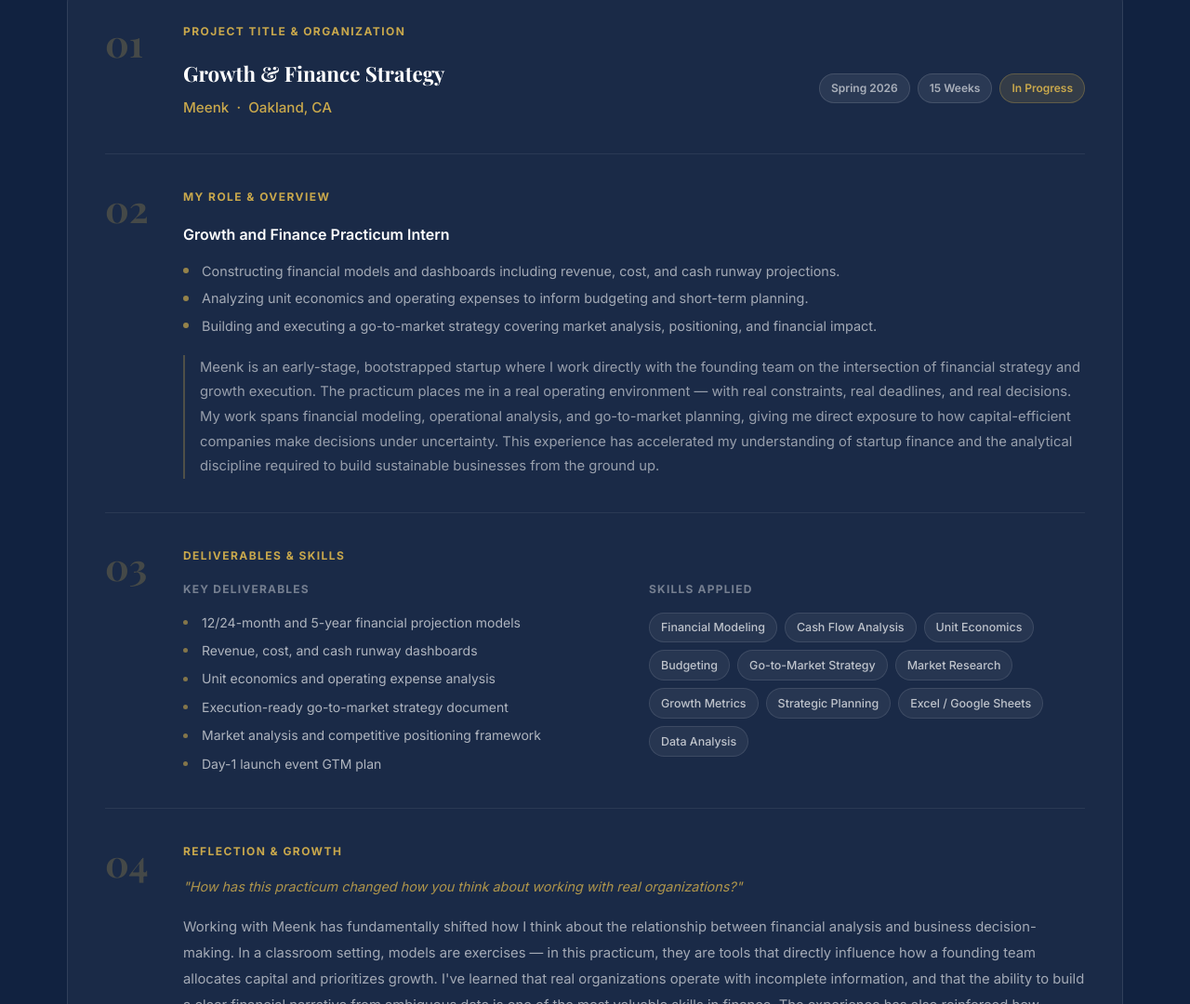
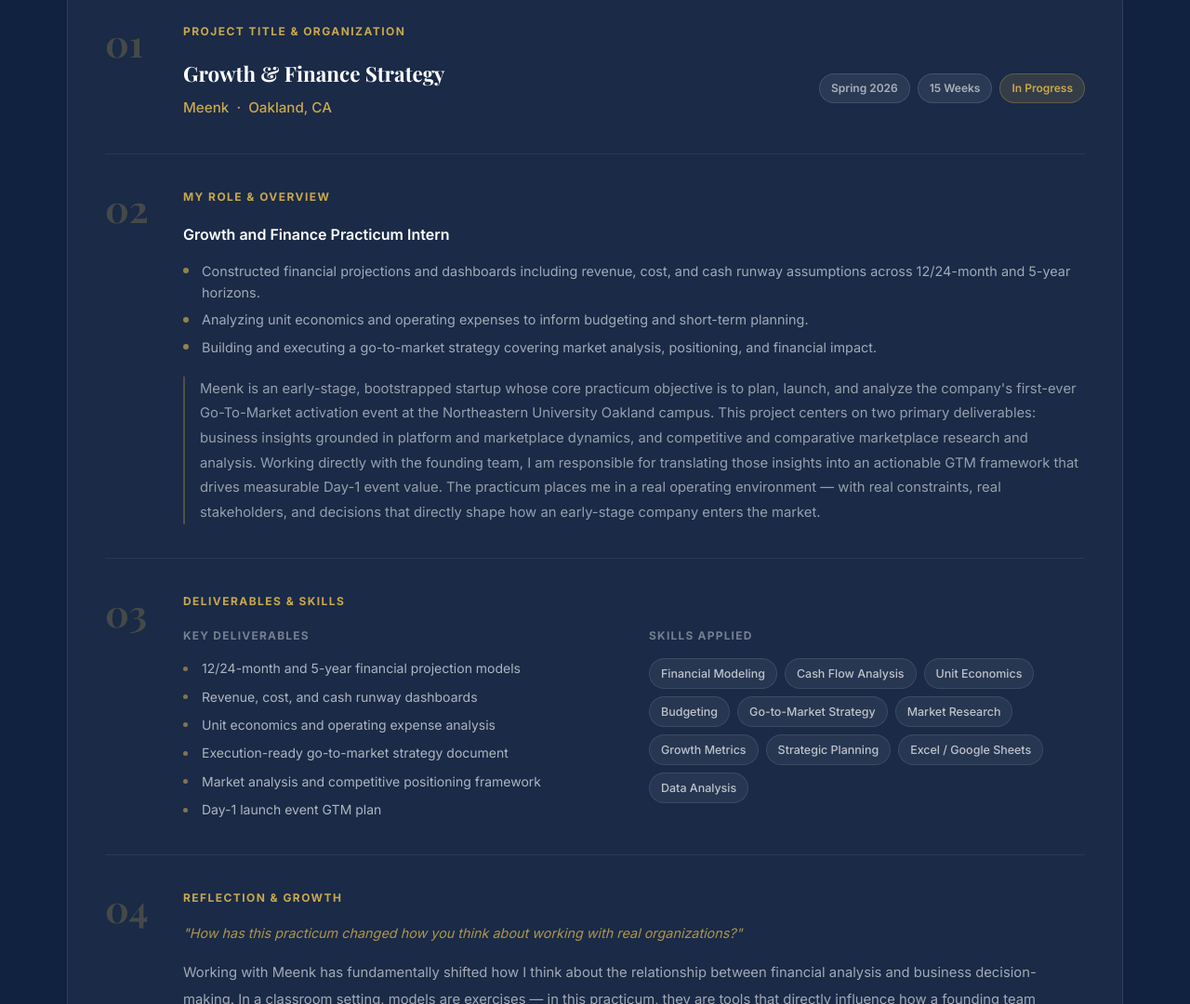
Before and after one commit to paullef010/PersonalWesbite, a plain HTML site: page index.html in a window 1280 px wide. Shown: the part 2316-3396 px from the top of the page at 93% size. Drawn offline with nearby package versions, Linux system fonts and the light colour scheme.

Commit message:
Update practicum section 02 bullet and project description

```diff
--- a/index.html
+++ b/index.html
@@ -176,11 +176,11 @@
             <h3>My Role &amp; Overview</h3>
             <p class="practicum-role-title">Growth and Finance Practicum Intern</p>
             <ul class="practicum-responsibilities">
-              <li>Constructing financial models and dashboards including revenue, cost, and cash runway projections.</li>
+              <li>Constructed financial projections and dashboards including revenue, cost, and cash runway assumptions across 12/24-month and 5-year horizons.</li>
               <li>Analyzing unit economics and operating expenses to inform budgeting and short-term planning.</li>
               <li>Building and executing a go-to-market strategy covering market analysis, positioning, and financial impact.</li>
             </ul>
-            <p class="practicum-overview">Meenk is an early-stage, bootstrapped startup where I work directly with the founding team on the intersection of financial strategy and growth execution. The practicum places me in a real operating environment — with real constraints, real deadlines, and real decisions. My work spans financial modeling, operational analysis, and go-to-market planning, giving me direct exposure to how capital-efficient companies make decisions under uncertainty. This experience has accelerated my understanding of startup finance and the analytical discipline required to build sustainable businesses from the ground up.</p>
+            <p class="practicum-overview">Meenk is an early-stage, bootstrapped startup whose core practicum objective is to plan, launch, and analyze the company's first-ever Go-To-Market activation event at the Northeastern University Oakland campus. This project centers on two primary deliverables: business insights grounded in platform and marketplace dynamics, and competitive and comparative marketplace research and analysis. Working directly with the founding team, I am responsible for translating those insights into an actionable GTM framework that drives measurable Day-1 event value. The practicum places me in a real operating environment — with real constraints, real stakeholders, and decisions that directly shape how an early-stage company enters the market.</p>
           </div>
         </div>
 
```
